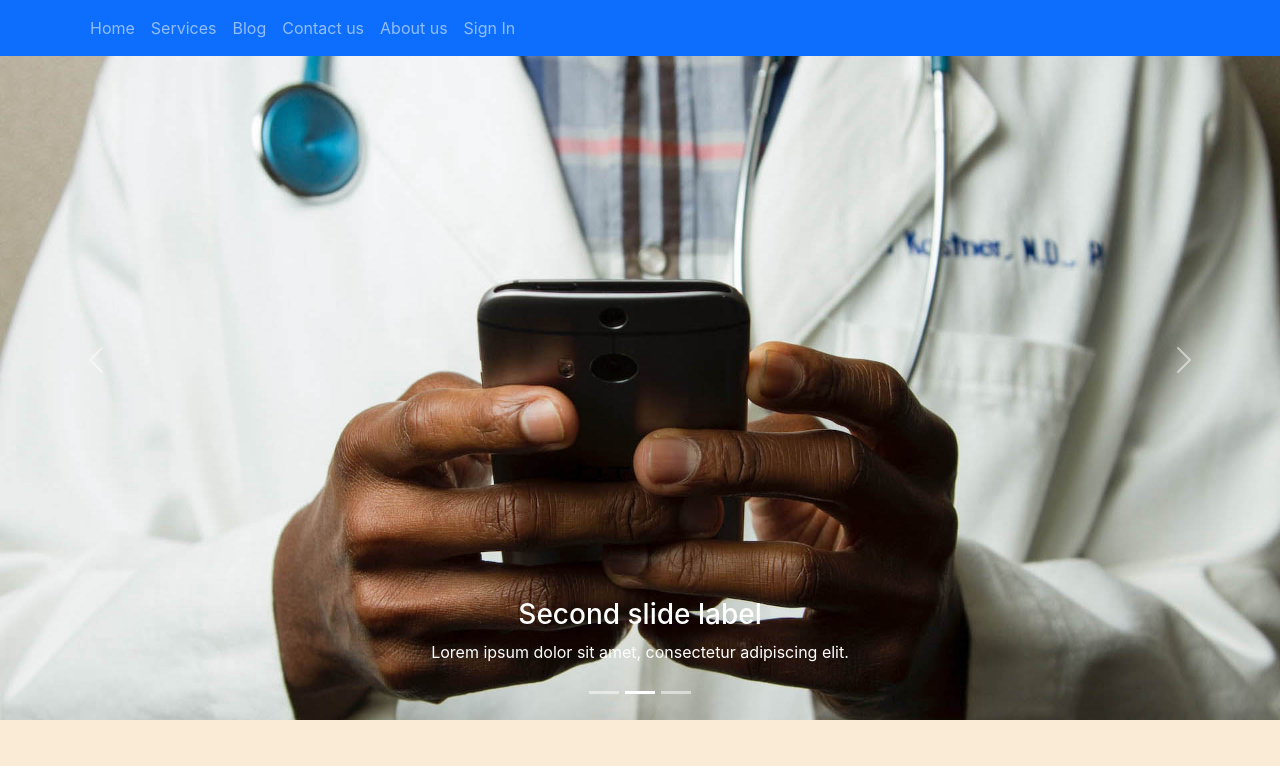
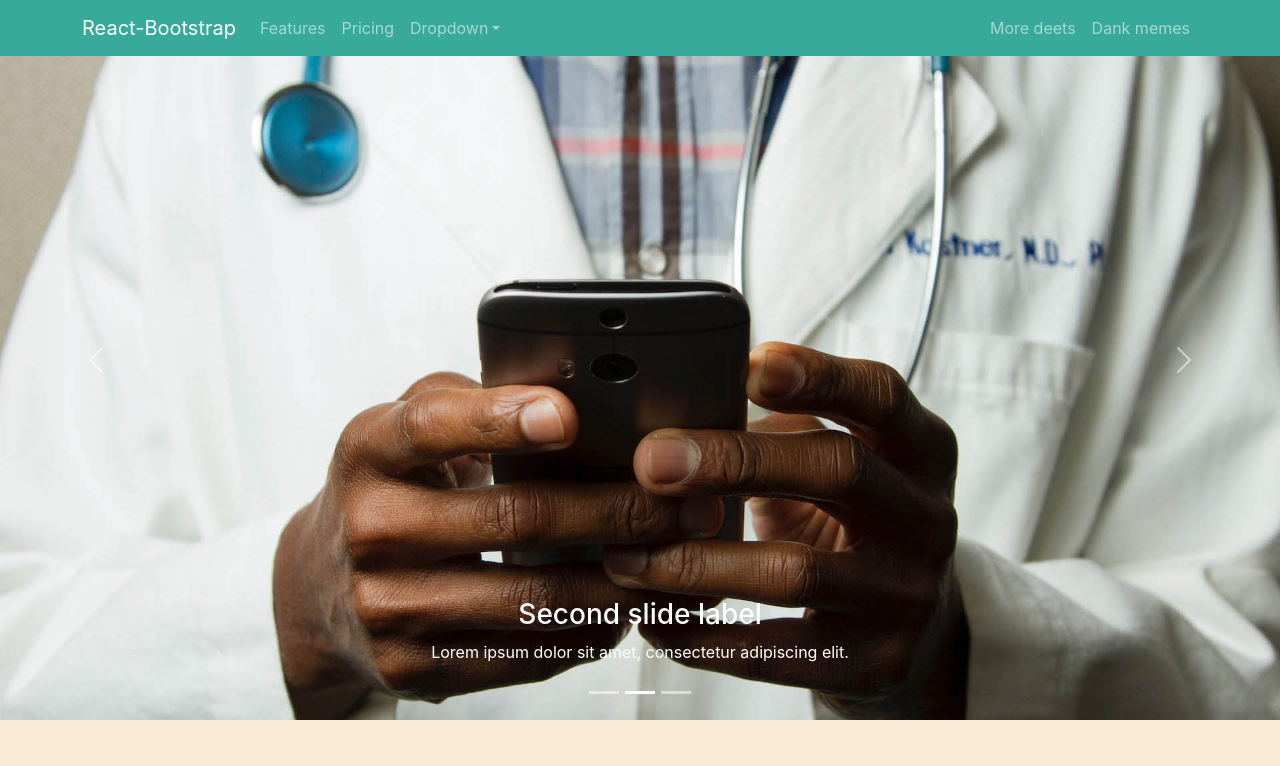
Before and after one commit to SifatNiloy/doctorseba, a React (Create React App) app: page / in a window 1280 px wide. Shown: the top 766 px of the page. Built offline with nearby package versions, Linux system fonts and the light colour scheme.

Commit message:
navbar style changed

```diff
--- a/src/Pages/Home/Featured/Featured.js
+++ b/src/Pages/Home/Featured/Featured.js
@@ -12,7 +12,7 @@
 
                 <div className=" boxes mb-5">
                     <div className='box'>
-                        <img className='' src={feature1} alt="" />
+                        <img className='w-100' src={feature1} alt="" />
                         <h4>Emergency service</h4>
                         <p>emergency service is available 24 hours a day, 7 days in week</p>
                     </div>
--- a/src/Pages/Shared/Header/Header.css
+++ b/src/Pages/Shared/Header/Header.css
@@ -1,3 +1,4 @@
-.top-navbar {
-    color: #edd1ba;
+.color-nav {
+    background-color: #37AA9C;
+
 }
--- a/src/Pages/Shared/Header/Header.js
+++ b/src/Pages/Shared/Header/Header.js
@@ -1,23 +1,37 @@
 import React from 'react';
-import { Container, Nav, Navbar } from 'react-bootstrap';
+import { Container, Nav, Navbar, NavDropdown } from 'react-bootstrap';
 import logo from '../../../images/logo-1.png'
 import './Header.css'
 const Header = () => {
     return (
         <>
-            <Navbar bg="primary" variant="dark" className='top-navbar' fixed="top">
+            <Navbar className='color-nav text-dark' collapseOnSelect expand="lg" variant="dark" fixed='top'>
                 <Container>
-                    {/* <Navbar.Brand href="#home">
-                        <img height={'30px'} src={logo} alt="" />
-                    </Navbar.Brand> */}
-                    <Nav className="me-auto">
-                        <Nav.Link href="#home">Home</Nav.Link>
-                        <Nav.Link href="#features">Services</Nav.Link>
-                        <Nav.Link href="#blog">Blog</Nav.Link>
-                        <Nav.Link href="#pricing">Contact us</Nav.Link>
-                        <Nav.Link href="#pricing">About us</Nav.Link>
-                        <Nav.Link href="#pricing">Sign In</Nav.Link>
-                    </Nav>
+                    <Navbar.Brand href="#home">React-Bootstrap</Navbar.Brand>
+                    <Navbar.Toggle aria-controls="responsive-navbar-nav" />
+                    <Navbar.Collapse id="responsive-navbar-nav">
+                        <Nav className="me-auto">
+                            <Nav.Link href="#features">Features</Nav.Link>
+                            <Nav.Link href="#pricing">Pricing</Nav.Link>
+                            <NavDropdown title="Dropdown" id="collasible-nav-dropdown">
+                                <NavDropdown.Item href="#action/3.1">Action</NavDropdown.Item>
+                                <NavDropdown.Item href="#action/3.2">
+                                    Another action
+                                </NavDropdown.Item>
+                                <NavDropdown.Item href="#action/3.3">Something</NavDropdown.Item>
+                                <NavDropdown.Divider />
+                                <NavDropdown.Item href="#action/3.4">
+                                    Separated link
+                                </NavDropdown.Item>
+                            </NavDropdown>
+                        </Nav>
+                        <Nav>
+                            <Nav.Link href="#deets">More deets</Nav.Link>
+                            <Nav.Link eventKey={2} href="#memes">
+                                Dank memes
+                            </Nav.Link>
+                        </Nav>
+                    </Navbar.Collapse>
                 </Container>
             </Navbar>
         </>
```
